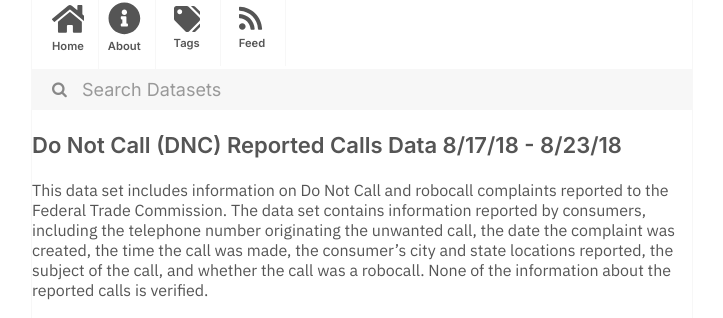
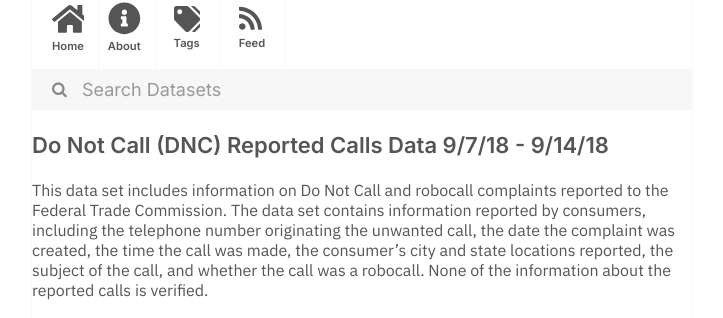
Before and after one commit to dayda-entities/federal-trade-commission, a Jekyll site: the page built from _posts/2020-11-12-do-not-call-dnc-reported-calls.md, in a window 1280 px wide. Shown: the part 216-534 px from the top of the page, without its empty margins (278-1001 px from the left). Built offline with Jekyll 4.4.1, drawn with Linux system fonts in a browser that asks for light colours.

Commit message:
Publish Data

```diff
--- a/_posts/2020-11-12-do-not-call-dnc-reported-calls.md
+++ b/_posts/2020-11-12-do-not-call-dnc-reported-calls.md
@@ -1,7 +1,7 @@
 ---
-title: Do Not Call (DNC) Reported Calls Data 8/17/18 - 8/23/18
-created: '2020-11-12T12:20:44.180781'
-modified: '2020-11-12T12:20:44.180788'
+title: Do Not Call (DNC) Reported Calls Data 9/7/18 - 9/14/18
+created: '2020-11-12T12:20:45.510751'
+modified: '2020-11-12T12:20:45.510762'
 state: active
 type: dataset
 tags:
@@ -12,7 +12,7 @@ tags:
   - Robocalls
 groups: []
 csv_url: >-
-  https://www.ftc.gov/sites/default/files/dnc_complaint_numbers_2018-08-20-24.csv
+  https://www.ftc.gov/sites/default/files/dnc_complaint_numbers_2018-09-10-15.csv
 json_url: ''
 layout: post
 
```
